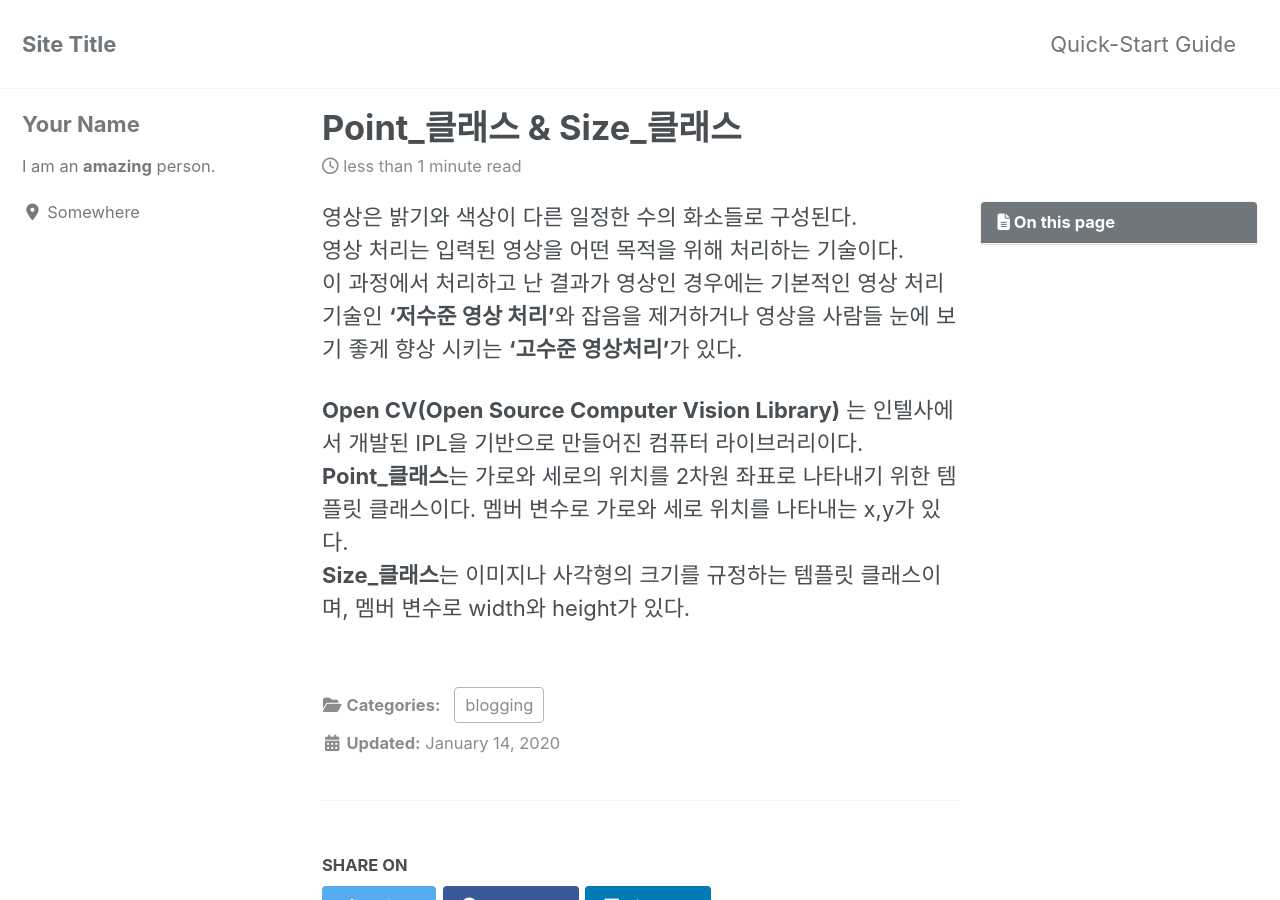
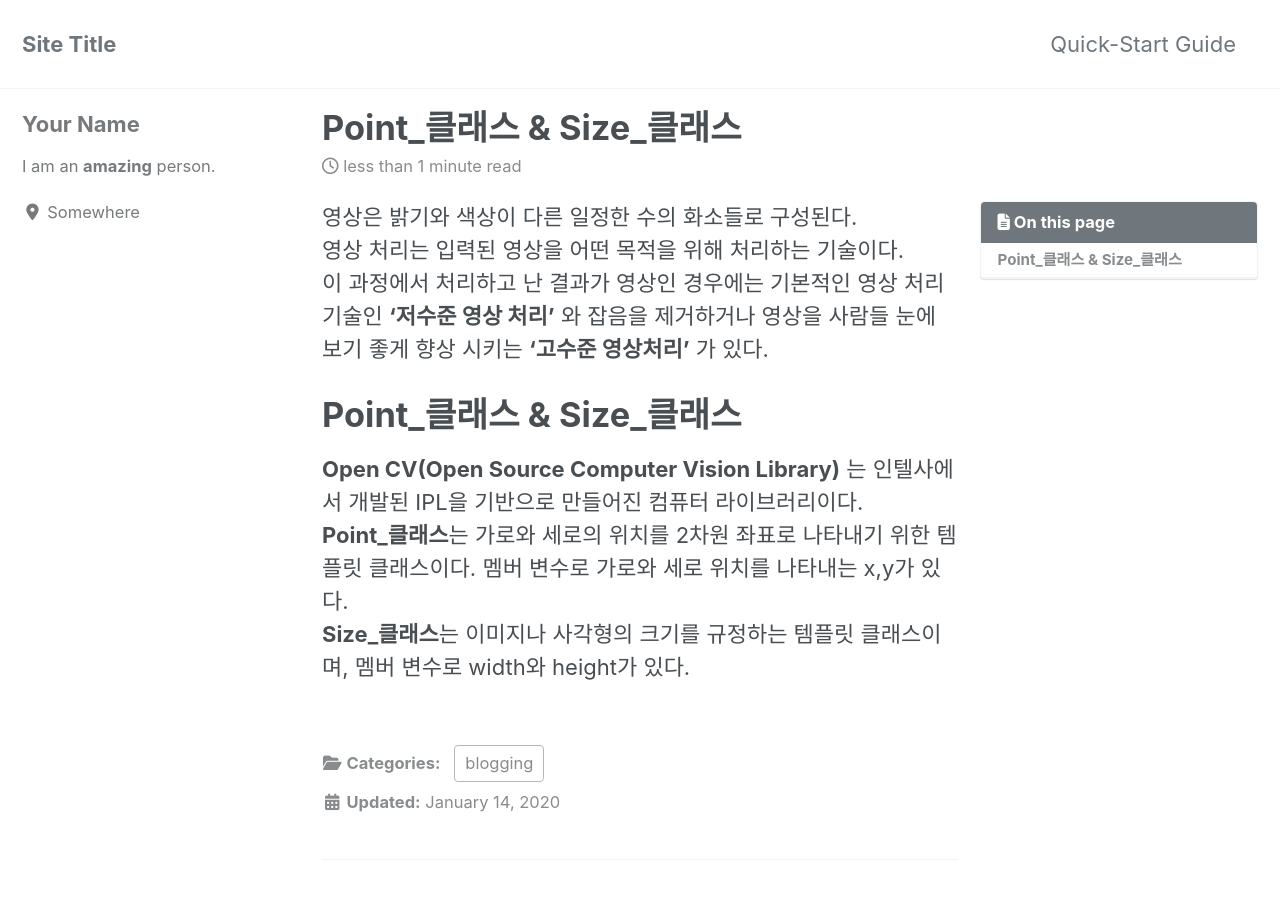
Before and after one commit to rin1004/MyStudy, a Jekyll site: the page built from _posts/2020-01-14-open cv기본 자료 구조.md, in a window 1280 px wide and 900 px high. Built offline with Jekyll 4.4.1, drawn with Linux system fonts in a browser that asks for light colours; cached includes are drawn as plain includes; nearby versions of some CDN libraries.

Commit message:
Update 2020-01-14-open cv기본 자료 구조.md

```diff
--- a/_posts/2020-01-14-open cv기본 자료 구조.md
+++ b/_posts/2020-01-14-open cv기본 자료 구조.md
@@ -7,8 +7,9 @@ toc: true
 ---
 영상은 밝기와 색상이 다른 일정한 수의 화소들로 구성된다.
 영상 처리는 입력된 영상을 어떤 목적을 위해 처리하는 기술이다.
-이 과정에서 처리하고 난 결과가 영상인 경우에는 기본적인 영상 처리기술인 **'저수준 영상 처리'**와 잡음을 제거하거나 영상을 사람들 눈에 보기 좋게 향상 시키는 **'고수준 영상처리'**가 있다.
+이 과정에서 처리하고 난 결과가 영상인 경우에는 기본적인 영상 처리기술인 **'저수준 영상 처리'** 와 잡음을 제거하거나 영상을 사람들 눈에 보기 좋게 향상 시키는 **'고수준 영상처리'** 가 있다.
 
+# **Point_클래스 & Size_클래스**
 **Open CV(Open Source Computer Vision Library)** 는 인텔사에서 개발된 IPL을 기반으로 만들어진 컴퓨터 라이브러리이다.
 **Point_클래스**는 가로와 세로의 위치를 2차원 좌표로 나타내기 위한 템플릿 클래스이다.
 멤버 변수로 가로와 세로 위치를 나타내는 x,y가 있다.
```
